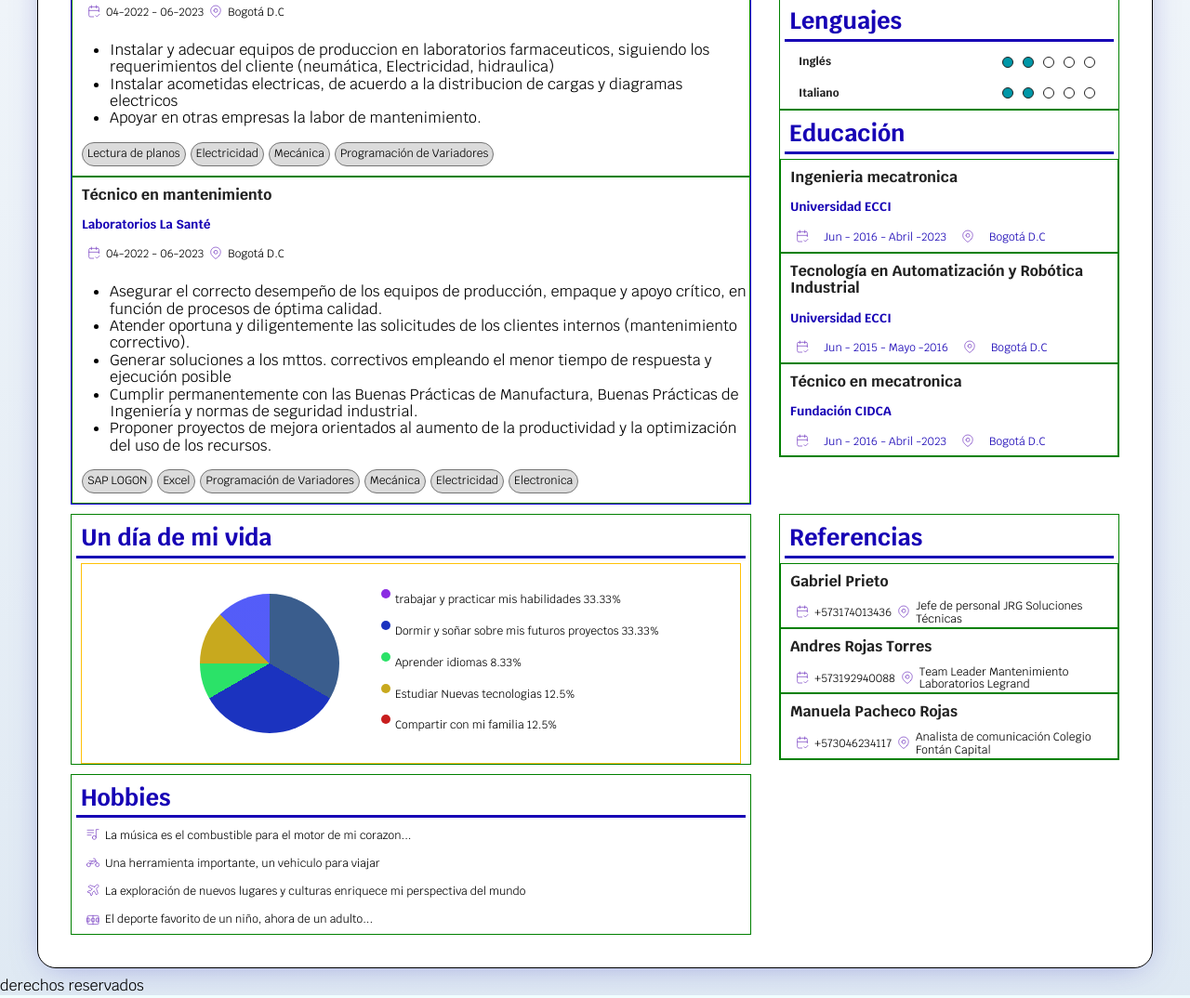
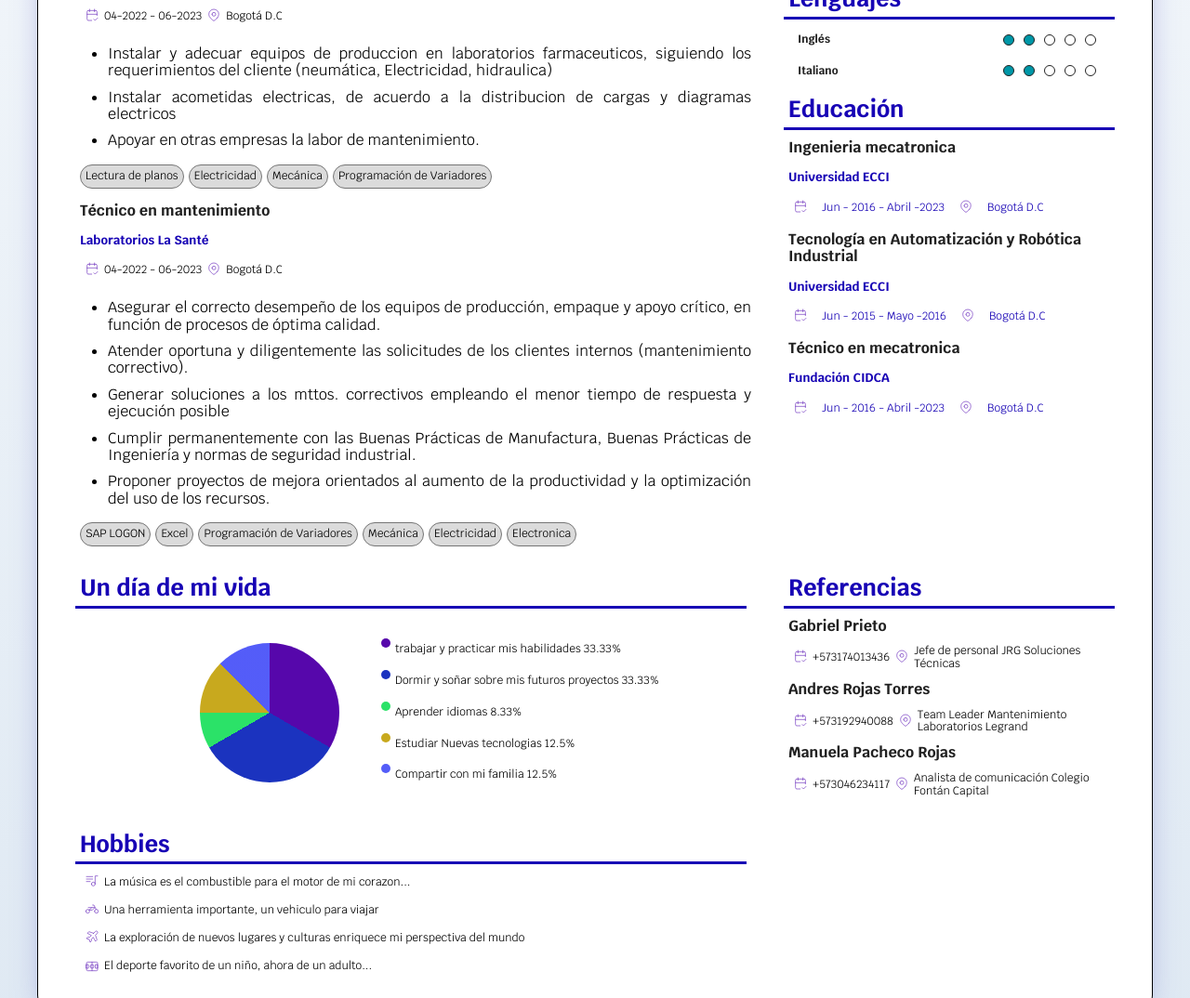
Before and after one commit to Cesarsol117/CV, a plain HTML site: page cv.html in a window 1280 px wide. Shown: the part 1050-2124 px from the top of the page at 93% size. Drawn offline with Linux system fonts and the light colour scheme.

Commit message:
hoja de vida tecnico

```diff
--- a/css/style.css
+++ b/css/style.css
@@ -285,17 +285,23 @@ h1,h2,h3{
     grid-template-columns: 2fr 1fr;
     column-gap: 3rem;
     row-gap: 1rem;
+    margin-top: 2rem;
 }
 .informa__experiencia{
     text-align: start;
-    border: 1px solid blue;
+    /* border: 1px solid blue; */
 }
-.caja{
+.informa__experiencia ul li{
+    margin-top: 1rem;
+    text-align: justify;
+
+}
+/* .caja{
     border: 1px solid green;
 }
 .cajaex{
     border: 1px solid green;
-}
+} */
 /* complementos */
 .informa__complementos{
     grid-column: 2/3;
@@ -418,7 +424,7 @@ h1,h2,h3{
     align-items: center;
     flex-direction: row;
     font-size: 12px;
-    border: 1px solid var(--primario);
+    /* border: 1px solid var(--primario); */
     margin: 0 10px 0 10px;
     padding: 2rem;
 }
@@ -446,8 +452,8 @@ h1,h2,h3{
     background-color: var(--gris);
     background: conic-gradient(
         from 0deg,
-        rgb(58, 93, 141) 0,
-        rgb(58, 93, 141)          calc(33.33%),
+        rgb(86, 7, 171) 0,
+        rgb(86, 7, 171)          calc(33.33%),
         rgb(27, 51, 191)    calc(33.33%),/* desde */
         rgb(27, 51, 191)    calc(33.33% + 33.33%),/* hasta */
         rgb(43, 226, 104)   calc(33.33% + 33.33%),/* desde */
--- a/cv.html
+++ b/cv.html
@@ -76,7 +76,7 @@
             </section>
             <section>
                 <!-- inicio de datos -->
-                <p>Informacion personal</p>
+                <br>
                 <div class="informa">
                     <!-- experiencia laboral -->
                     <div class="informa__experiencia">
@@ -216,8 +216,8 @@
                         </div>
                     </div>
                     <!-- fin de experiencia labural -->
-                                        <!-- un dia de mi vida -->
-                                        <div class="caja">
+                     <!-- un dia de mi vida -->
+                    <div class="caja">
                                             <h4 class="titulosub">Un día de mi vida</h4>
                                             <div class="pie-contenido">
                                                 <div>
@@ -225,17 +225,17 @@
                                                 </div>
                                                 <div class="chart-info">
                                                     <ul>
-                                                        <li><span style="background-color: blueviolet;"></span>trabajar y practicar mis habilidades 33.33% </li>
+                                                        <li><span style="background-color: rgb(86, 7, 171);"></span>trabajar y practicar mis habilidades 33.33% </li>
                                                         <li><span style="background-color: rgb(27, 51, 191);"></span>Dormir y  soñar sobre mis futuros proyectos 33.33% </li>
                                                         <li><span style="background-color: rgb(43, 226, 104);"></span>Aprender idiomas 8.33%</li>
                                                         <li><span style="background-color: #c8a91e;"></span>Estudiar Nuevas tecnologias 12.5%</li>
-                                                        <li><span style="background-color: #c81e1e;"></span>Compartir con mi familia 12.5%</li>
+                                                        <li><span style="background-color: #4f58f8f8;"></span>Compartir con mi familia 12.5%</li>
                                                     </ul>
                                                 </div>
                                             </div>
 
-                                        </div>
-                                        <div class="informa__referencias">
+                    </div>
+                    <div class="informa__referencias">
                                             <div class="caja"><h4 class="titulosub">Referencias</h4>
                                                 <div class="cajaex">
                                                     <h4 class="titulocaja">Gabriel Prieto</h4>
@@ -299,7 +299,7 @@
                                                     </div>
                                                 </div>
                                             </div>
-                                        </div>
+                    </div>
                     <!-- hobbies -->
                     <div class="caja">
                         <h4 class="titulosub">Hobbies</h4>
```
